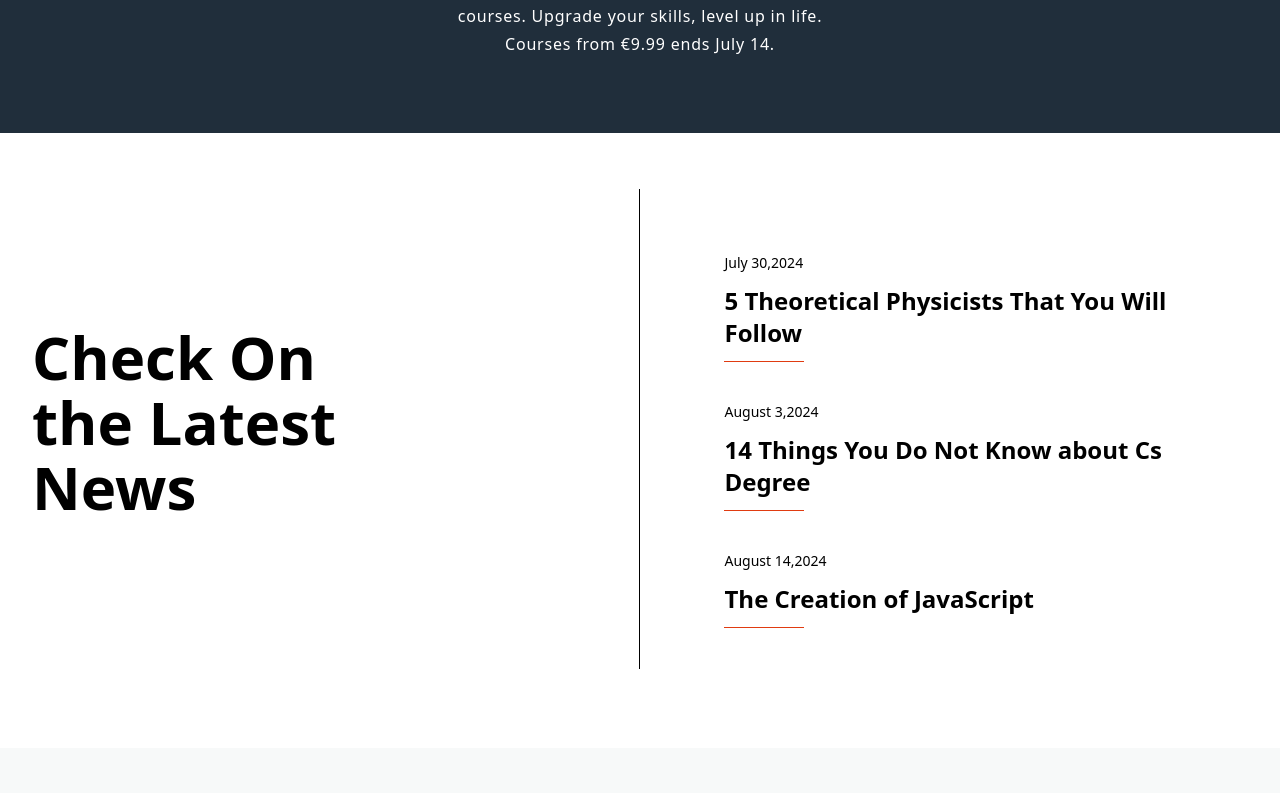
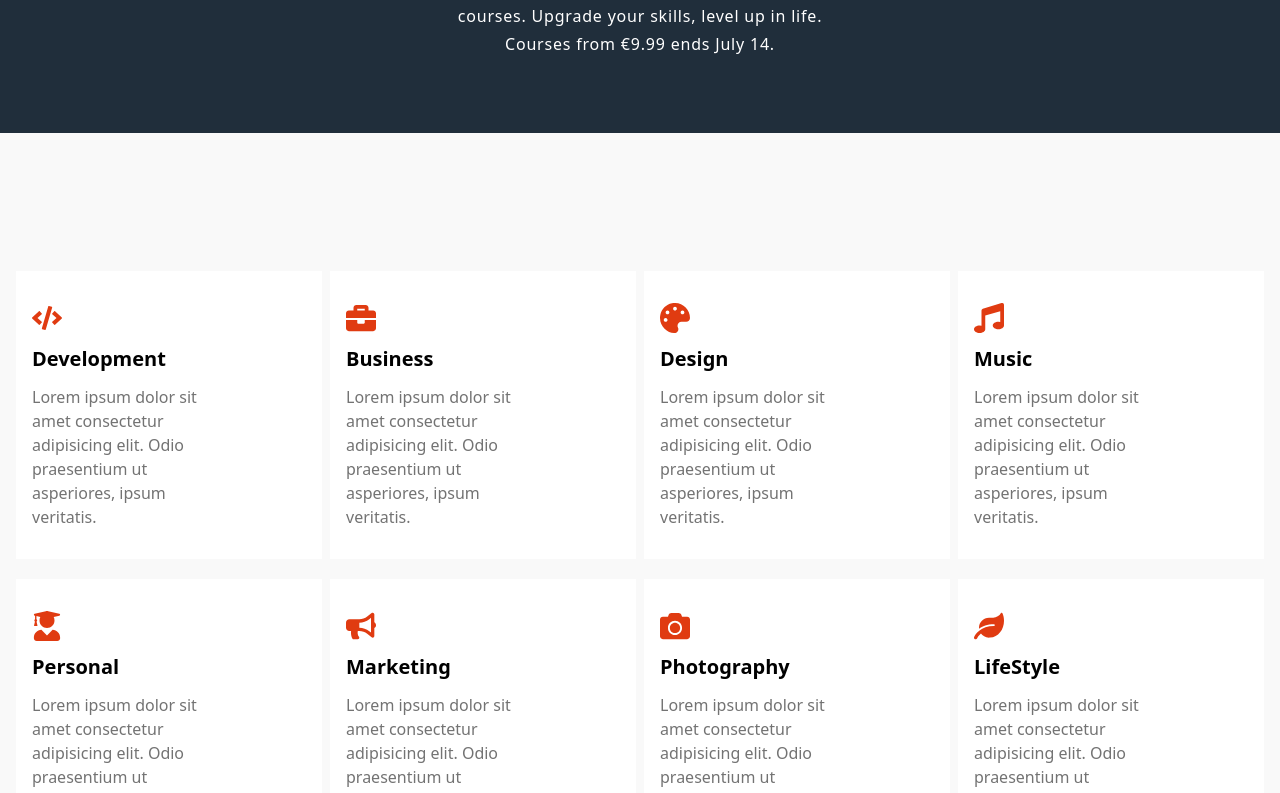
Before and after one commit to RomanAyyaz/Talent-Link, a React (Create React App) app in the folder client/: page / in a window 1280 px wide. Shown: the part 1645-2438 px from the top of the page. Built offline with nearby package versions, Linux system fonts and the light colour scheme.

Commit message:
Started working on Skills Section

```diff
--- a/client/src/Components/User/LandingPage/LandingPage.jsx
+++ b/client/src/Components/User/LandingPage/LandingPage.jsx
@@ -6,6 +6,7 @@ import PopularCourses from './PopularCourses/PopularCourses'
 import Fotter from '../Fotter/Fotter'
 import OtherLinks from './OtherLinks/OtherLinks'
 import LatestNews from './LatestNews/LatestNews'
+import SkillLists from './SkillsList/SkillLists'
 function LandingPage() {
   return (
     <>
@@ -13,6 +14,7 @@ function LandingPage() {
         <HeroSection/>
         <CoursesList/>
         <PopularCourses/>
+        <SkillLists/>
         <LatestNews/>
         <OtherLinks/>
         <Fotter/>
--- /dev/null
+++ b/client/src/Components/User/LandingPage/SkillsList/SkillLists.jsx
@@ -0,0 +1,62 @@
+import React from 'react'
+import { FaCode, FaBriefcase, FaPalette, FaMusic, FaUserGraduate, FaBullhorn, FaCamera, FaLeaf } from 'react-icons/fa';
+import Skills from './Skills';
+function SkillLists() {
+    let SkillsList = [
+        {
+            gif: <FaCode size={30} />,
+           para:'Lorem ipsum dolor sit amet consectetur adipisicing elit. Odio praesentium ut asperiores, ipsum veritatis.',
+           name:'Development'
+        },
+        {
+            gif: <FaBriefcase size={30}/>,
+            para:'Lorem ipsum dolor sit amet consectetur adipisicing elit. Odio praesentium ut asperiores, ipsum veritatis.',
+            name:'Business'
+         },
+         {
+            gif: <FaPalette size={30} />,
+            para:'Lorem ipsum dolor sit amet consectetur adipisicing elit. Odio praesentium ut asperiores, ipsum veritatis.',
+            name:'Design'
+         },
+         {
+            gif: <FaMusic size={30} />,
+            para:'Lorem ipsum dolor sit amet consectetur adipisicing elit. Odio praesentium ut asperiores, ipsum veritatis.',
+            name:'Music'
+         },
+         {
+            gif: <FaUserGraduate size={30} />,
+            para:'Lorem ipsum dolor sit amet consectetur adipisicing elit. Odio praesentium ut asperiores, ipsum veritatis.',
+            name:'Personal'
+         },
+         {
+            gif: <FaBullhorn size={30} />,
+            para:'Lorem ipsum dolor sit amet consectetur adipisicing elit. Odio praesentium ut asperiores, ipsum veritatis.',
+            name:'Marketing'
+         },
+         {
+            gif: <FaCamera size={30} />,
+            para:'Lorem ipsum dolor sit amet consectetur adipisicing elit. Odio praesentium ut asperiores, ipsum veritatis.',
+            name:'Photography'
+         },
+         {
+            gif: <FaLeaf size={30}/>,
+            para:'Lorem ipsum dolor sit amet consectetur adipisicing elit. Odio praesentium ut asperiores, ipsum veritatis.',
+            name:'LifeStyle'
+         },
+    ]
+  return (
+    <div className='bg-bgSkills py-32 px-3 flex justify-center flex-wrap'>
+     {
+        SkillsList.map((values,index)=>{
+            return (
+                <div className="w-full md:w-1/2 lg:w-1/4" key={index}>
+                <Skills data={values} />
+                </div>
+            )
+        })
+     }
+    </div>
+  )
+}
+
+export default SkillLists
--- /dev/null
+++ b/client/src/Components/User/LandingPage/SkillsList/Skills.jsx
@@ -0,0 +1,13 @@
+import React from 'react'
+
+function Skills({data}) {
+  return (
+    <div className='bg-bgwhite text-start my-2.5 mx-1 px-4 S py-8 lg:h-72'>
+        <p className='text-HeroButtonOne'>{data.gif}</p>
+        <p className='font-bold my-3 text-xl'>{data.name}</p>
+        <p className='lg:w-48 text-neutral-500'>{data.para}</p>
+    </div>
+  )
+}
+
+export default Skills
--- a/client/tailwind.config.js
+++ b/client/tailwind.config.js
@@ -16,6 +16,8 @@ module.exports = {
         instagram:'#FCAF45',
         youtube:'	#FF0000',
         bgotherLink:"#F7F9F9",
+        bgSkills:"#F9F9F9",
+        bgwhite:'#FFFFFF'
       }
     },
   },
```
